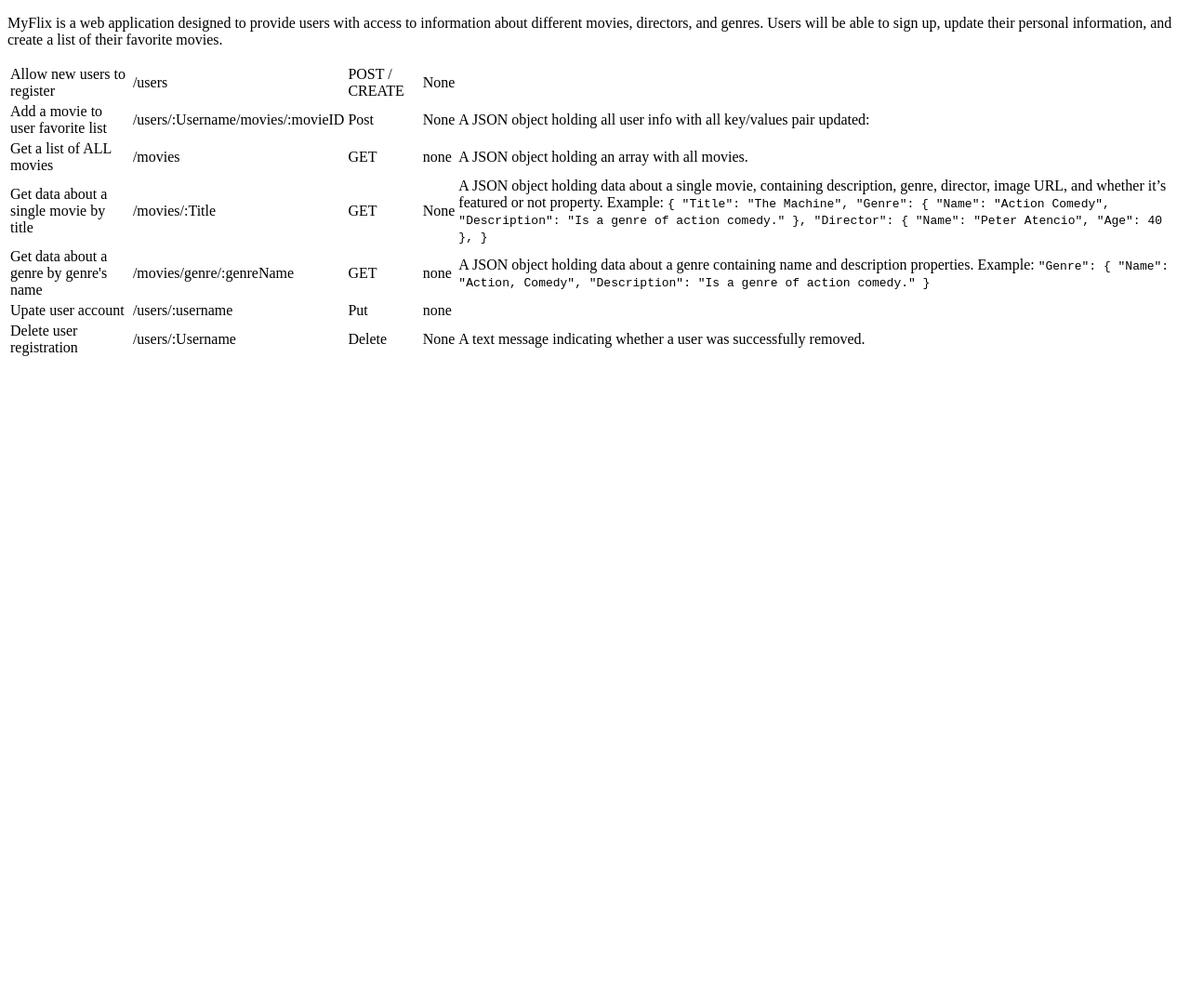
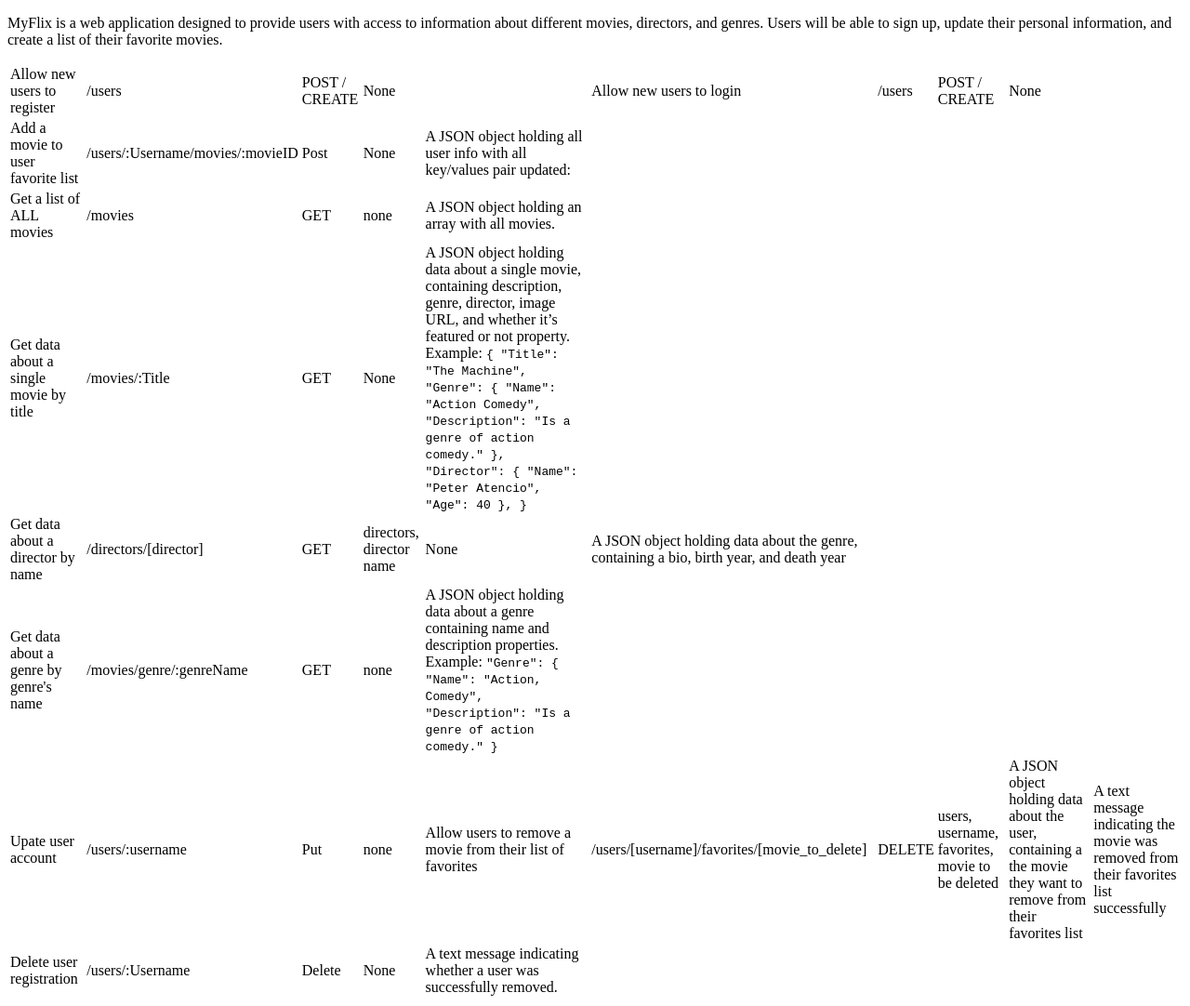
Before and after one commit to ossyogwua/movie-api, a website: page public/documentation.html in a window 1280 px wide. Shown: the whole page at 93% size. Before the commit the page ends 800 px from the top, so only its background shows below. Drawn offline with Linux system fonts and the light colour scheme.

Commit message:
documentation.html updated

```diff
--- a/public/documentation.html
+++ b/public/documentation.html
@@ -27,6 +27,14 @@
 
                     </td>
 
+                    <td>Allow new users to login</td>
+                    <td>/users</td>
+                    <td>POST / CREATE</td>
+                    <td>None</td>
+                    <td>
+
+                    </td>
+
                         <tr>
                             <td>Add a movie to user favorite list</td>
                             <td>/users/:Username/movies/:movieID</td>
@@ -38,19 +46,14 @@
 
                             </tr>
 
-
-
-
-
-
-
-                        <tr>
+                                <tr>
                             <td>Get a list of ALL movies</td>
                             <td>/movies</td>
                             <td>GET</td>
                             <td>none</td>
                             <td>A JSON object holding an array with all movies.</td>
                         </tr>
+
                         <tr>
                             <td>Get data about a single movie by title</td>
                             <td>/movies/:Title</td>
@@ -73,6 +76,20 @@
                             </code>
                             </td>
                         </tr>
+
+
+
+                        <tr>
+
+                        <td>Get data about a director by name</td>
+                       <td>/directors/[director]</td>
+                       <td>GET</td>
+                       <td>directors, director name</td>
+                        <td>None</td>
+                      <td>A JSON object holding data about the genre, containing a bio, birth year, and death year</td>
+                       </tr>
+
+
                         <tr>
                             <td>Get data about a genre by genre's name</td>
                             <td>/movies/genre/:genreName</td>
@@ -87,14 +104,23 @@
                             </code>
                             </td>
                         </tr>
+
                         <tr>
                             <td>Upate user account</td>
                             <td>/users/:username</td>
                             <td>Put</td>
                             <td>none</td>
 
+                            <td>Allow users to remove a movie from their list of favorites</td>
+                            <td>/users/[username]/favorites/[movie_to_delete]</td>
+                            <td>DELETE</td>
+                            <td>users, username, favorites, movie to be deleted</td>
+                            <td>A JSON object holding data about the user, containing a the movie they want to remove from their favorites list</td>
+                            <td>A text message indicating the movie was removed from their favorites list successfully</td>
+                     </tr>
 
-                    </tr>
+
+
                     <tr>
                         <td>Delete user registration</td>
                         <td>/users/:Username</td>
```
